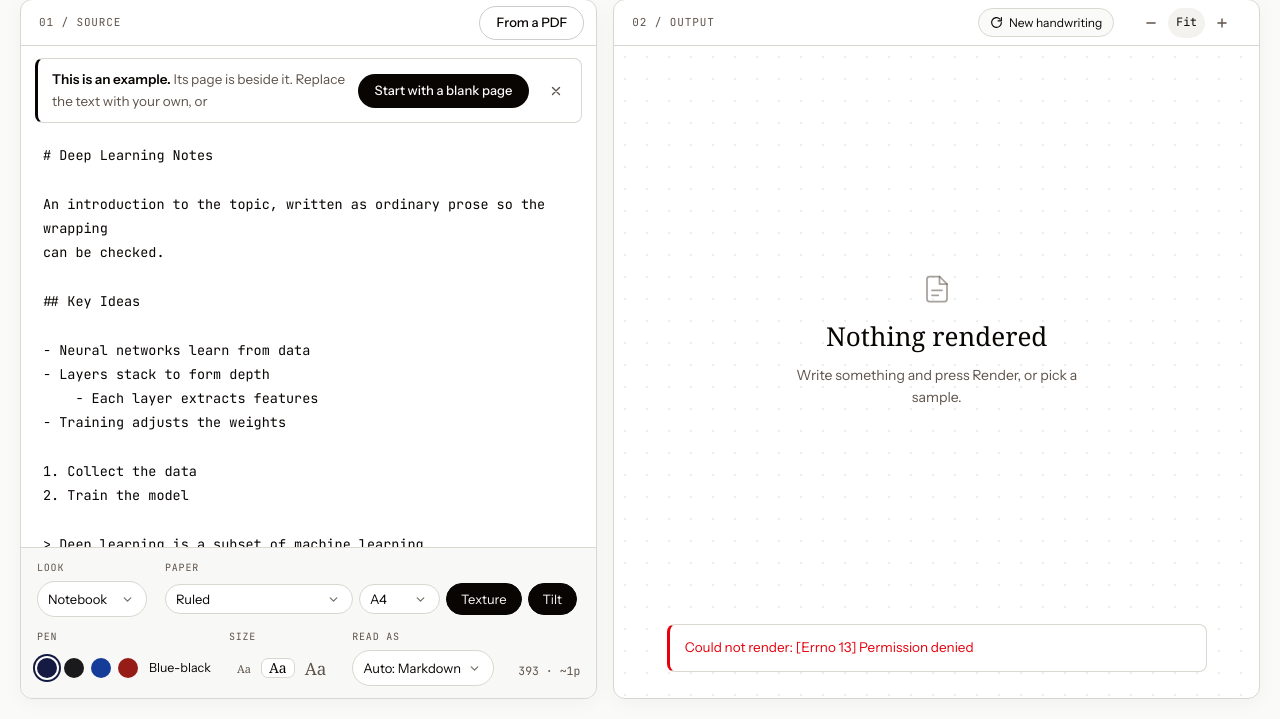
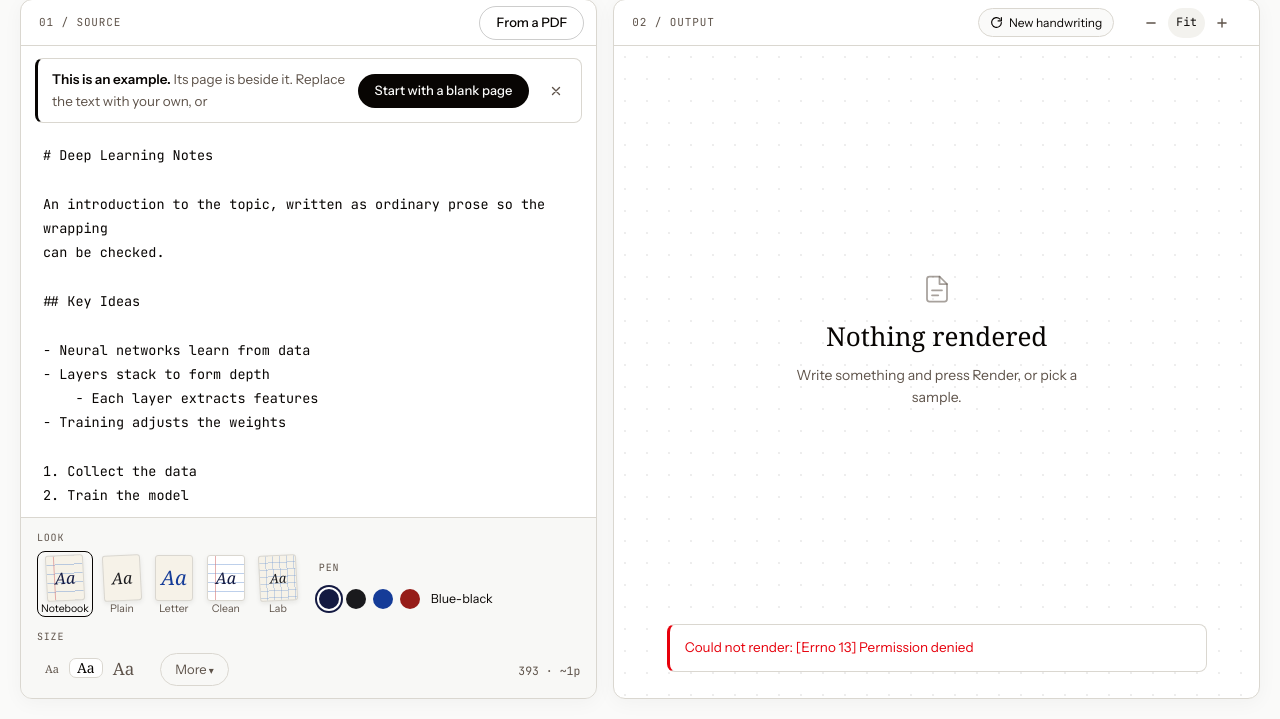
Before and after one commit to pranjalprateek6/Text2Hand, a Flask app: page /studio in a window 1280 px wide. Shown: the part 81-800 px from the top of the page. Run offline with Flask 3, Linux system fonts and the light colour scheme; some libraries are stand-ins or nearby versions; some web fonts are replaced.

Commit message:
Settings: looks as swatches, the rest behind More, plainer names
- Look is a row of tiny pages instead of a dropdown: each shows its paper
  (ruled with a margin, squared or plain), warm or clean, tilted or
  square, with Aa in its ink at its size, so a look is chosen by eye. A
  change by hand leaves none chosen and the caption says custom. The row
  is a radio group: one Tab stop, arrows to choose.
- The bar shows Look, Pen and Size. Paper style and page size, paper
  grain, the scanned look and Read as sit behind a More button, which
  remembers whether it was left open; the review found a bar of every
  control noisy, and the look covers them for most people.
- 'Texture' is now 'Paper grain' and 'Tilt' is 'Scanned look'.

```diff
--- a/static/app.js
+++ b/static/app.js
@@ -164,21 +164,52 @@ const LOOKS = {
   lab: { paper: "grid", texture: true, skew: true, ink: "black", size: "small" },
 };
 
+// Paper style and size, grain, the scanned look and how the text is read sit
+// behind More: the look covers them for most people, and a bar of every
+// control was the first thing the review called noisy. Open or closed is
+// remembered.
+function setMore(open) {
+  $("adv").hidden = !open;
+  $("moreBtn").setAttribute("aria-expanded", String(open));
+  $("moreBtn").classList.toggle("is-on", open);
+  try { localStorage.setItem("t2h.more", open ? "1" : "0"); } catch {}
+}
+$("moreBtn").addEventListener("click", () => setMore($("adv").hidden));
+try { setMore(localStorage.getItem("t2h.more") === "1"); } catch { setMore(false); }
+
+// The swatches show each look as a tiny page, so the choice is made by eye:
+// ruled, squared or plain paper, warm or clean, tilted or square, in that
+// look's ink and at its size. A change by hand leaves none of them chosen and
+// the caption says Custom.
+const INK_HEX = { "blue-black": "#141a42", black: "#1a1a1d", blue: "#153c98", red: "#961c18" };
+document.querySelectorAll(".look").forEach((sw) => {
+  const l = LOOKS[sw.dataset.look];
+  const page = sw.querySelector(".look__page");
+  page.dataset.paper = l.paper;
+  page.classList.toggle("is-warm", l.texture);
+  page.classList.toggle("is-tilted", l.skew);
+  page.style.setProperty("--ink", INK_HEX[l.ink]);
+  page.dataset.size = l.size;
+  sw.addEventListener("click", () => {
+    setOptions({ ...OPTIONS, ...l, read: READ, sheet: SHEET }, l.ink);   // a look keeps size and reading
+    touched();
+  });
+});
+
 function syncLook() {
   const match = Object.keys(LOOKS).find((k) => {
     const l = LOOKS[k];
     return l.paper === PAPER && l.texture === OPTIONS.texture &&
       l.skew === OPTIONS.skew && l.ink === INK && l.size === SIZE;
   });
-  $("look").value = match || "custom";
+  document.querySelectorAll(".look").forEach((sw) => {
+    const on = sw.dataset.look === match;
+    sw.classList.toggle("is-on", on);
+    sw.setAttribute("aria-checked", String(on));
+    sw.tabIndex = on || (!match && sw === document.querySelector(".look")) ? 0 : -1;
+  });
+  $("lookNote").hidden = !!match;
 }
-
-$("look").addEventListener("change", () => {
-  const l = LOOKS[$("look").value];
-  if (!l) return;
-  setOptions({ ...OPTIONS, ...l, sheet: SHEET }, l.ink);   // a look keeps the page size
-  touched();
-});
 
 function setOptions(opts, ink) {
   // entries saved before "Read as" had three choices carry only markdown on/off
--- a/static/studio.css
+++ b/static/studio.css
@@ -667,3 +667,50 @@ select.mini {
   /* the bottom bar has these now */
   #render, #dlMain { display: none; }
 }
+
+/* ------------------------------------------------------------ look swatches */
+.grp__note { text-transform: none; letter-spacing: 0; }
+.looks { display: flex; gap: 6px; }
+.look {
+  appearance: none; display: grid; justify-items: center; gap: 3px;
+  padding: 3px 3px 2px; border: 1px solid transparent; border-radius: 8px;
+  background: none; cursor: pointer; color: var(--muted-foreground);
+  transition: border-color 160ms var(--ease), background 160ms var(--ease);
+}
+.look:hover { background: var(--secondary); }
+.look.is-on { border-color: var(--foreground); color: var(--foreground); }
+.look__page {
+  position: relative; display: grid; place-items: center;
+  width: 38px; height: 46px; border-radius: 3px; overflow: hidden;
+  background: #fff; border: 1px solid var(--border);
+  box-shadow: 0 2px 5px rgba(30, 25, 10, 0.08);
+}
+.look__page.is-warm { background: #f6f2e8; }
+.look__page.is-tilted { transform: rotate(-3deg); }
+.look__page[data-paper="ruled"] {
+  background-image: repeating-linear-gradient(to bottom, transparent 0 8px, rgba(110, 150, 210, 0.45) 8px 9px);
+}
+.look__page[data-paper="ruled"]::before {
+  content: ""; position: absolute; top: 0; bottom: 0; left: 7px; width: 1px;
+  background: rgba(214, 120, 120, 0.6);
+}
+.look__page[data-paper="grid"] {
+  background-image:
+    repeating-linear-gradient(to bottom, transparent 0 6px, rgba(110, 150, 210, 0.35) 6px 7px),
+    repeating-linear-gradient(to right, transparent 0 6px, rgba(110, 150, 210, 0.35) 6px 7px);
+}
+.look__page i {
+  position: relative; font-family: var(--font-display); font-style: italic;
+  color: var(--ink); line-height: 1;
+}
+.look__page[data-size="small"] i { font-size: 13px; }
+.look__page[data-size="normal"] i { font-size: 16px; }
+.look__page[data-size="large"] i { font-size: 20px; }
+.look__name { font-size: 10.5px; line-height: 1; }
+
+/* ------------------------------------------------------------------ more */
+.adv { flex-basis: 100%; display: flex; flex-wrap: wrap; align-items: flex-end; gap: 12px 18px;
+       padding-top: 10px; border-top: 1px dashed var(--border); }
+.adv[hidden] { display: none; }
+.more::after { content: " ▾"; font-size: 10px; }
+.more[aria-expanded="true"]::after { content: " ▴"; }
--- a/templates/studio.html
+++ b/templates/studio.html
@@ -139,31 +139,24 @@
           <!-- every control carries a visible caption: the bare pills and dots
                read as decoration, and touch has no hover to explain them -->
           <div class="grp">
-            <label class="grp__cap" for="look">Look</label>
-            <select class="mini mini--look" id="look" aria-label="Look">
-              <option value="notebook">Notebook</option>
-              <option value="plain">Plain sheet</option>
-              <option value="letter">Letter</option>
-              <option value="clean">Clean scan</option>
-              <option value="lab">Lab notes</option>
-              <option value="custom" hidden>Custom</option>
-            </select>
-          </div>
-          <div class="grp">
-            <span class="grp__cap" id="capPaper">Paper</span>
-            <div class="opts" role="group" aria-labelledby="capPaper">
-              <select class="mini mini--look" id="paper" aria-label="Paper">
-                <option value="ruled">Ruled</option>
-                <option value="grid">Squared</option>
-                <option value="plain">Plain</option>
-                <option value="none">None (transparent PNG)</option>
-              </select>
-              <select class="mini mini--look" id="sheet" aria-label="Page size">
-                <option value="a4">A4</option>
-                <option value="letter">Letter</option>
-              </select>
-              <button class="opt is-on" id="oTexture" aria-pressed="true" title="Paper tint and grain">Texture</button>
-              <button class="opt is-on" id="oSkew" aria-pressed="true" title="Tilt the page slightly, as if scanned">Tilt</button>
+            <span class="grp__cap" id="capLook">Look <span class="grp__note" id="lookNote" hidden>· custom</span></span>
+            <!-- each look drawn as a tiny page: its paper, its pen, its size -->
+            <div class="looks" id="looks" role="radiogroup" aria-labelledby="capLook">
+              <button class="look" data-look="notebook" role="radio" aria-checked="false"
+                      aria-label="Notebook"><span class="look__page" aria-hidden="true"><i>Aa</i></span>
+                <span class="look__name">Notebook</span></button>
+              <button class="look" data-look="plain" role="radio" aria-checked="false"
+                      aria-label="Plain"><span class="look__page" aria-hidden="true"><i>Aa</i></span>
+                <span class="look__name">Plain</span></button>
+              <button class="look" data-look="letter" role="radio" aria-checked="false"
+                      aria-label="Letter"><span class="look__page" aria-hidden="true"><i>Aa</i></span>
+                <span class="look__name">Letter</span></button>
+              <button class="look" data-look="clean" role="radio" aria-checked="false"
+                      aria-label="Clean"><span class="look__page" aria-hidden="true"><i>Aa</i></span>
+                <span class="look__name">Clean</span></button>
+              <button class="look" data-look="lab" role="radio" aria-checked="false"
+                      aria-label="Lab"><span class="look__page" aria-hidden="true"><i>Aa</i></span>
+                <span class="look__name">Lab</span></button>
             </div>
           </div>
           <div class="grp">
@@ -187,6 +180,27 @@
                       role="radio" aria-checked="false">Aa</button>
             </div>
           </div>
+          <!-- the rest, a click away: most people never need it -->
+          <button class="opt more" id="moreBtn" aria-expanded="false" aria-controls="adv">More</button>
+          <span class="count" id="count">0</span>
+          <div class="adv" id="adv" hidden>
+            <div class="grp">
+              <span class="grp__cap" id="capPaper">Paper</span>
+              <div class="opts" role="group" aria-labelledby="capPaper">
+                <select class="mini mini--look" id="paper" aria-label="Paper">
+                  <option value="ruled">Ruled</option>
+                  <option value="grid">Squared</option>
+                  <option value="plain">Plain</option>
+                  <option value="none">None (transparent PNG)</option>
+                </select>
+                <select class="mini mini--look" id="sheet" aria-label="Page size">
+                  <option value="a4">A4</option>
+                  <option value="letter">Letter</option>
+                </select>
+                <button class="opt is-on" id="oTexture" aria-pressed="true" title="A warm paper tint with a fine grain">Paper grain</button>
+                <button class="opt is-on" id="oSkew" aria-pressed="true" title="Turn the page very slightly, as a scanner does">Scanned look</button>
+              </div>
+            </div>
             <div class="grp">
               <label class="grp__cap" for="readAs">Read as</label>
               <select class="mini mini--look" id="readAs"
@@ -196,7 +210,7 @@
                 <option value="plain">Plain text</option>
               </select>
             </div>
-          <span class="count" id="count">0</span>
+          </div>
         </div>
       </section>
 
```
Lines whose indentation alone changed are shown as unchanged.
